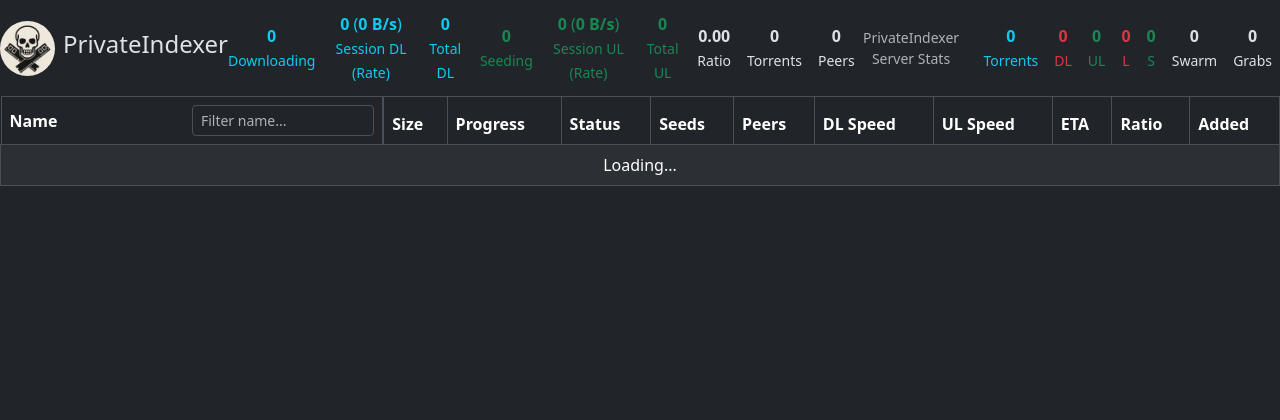
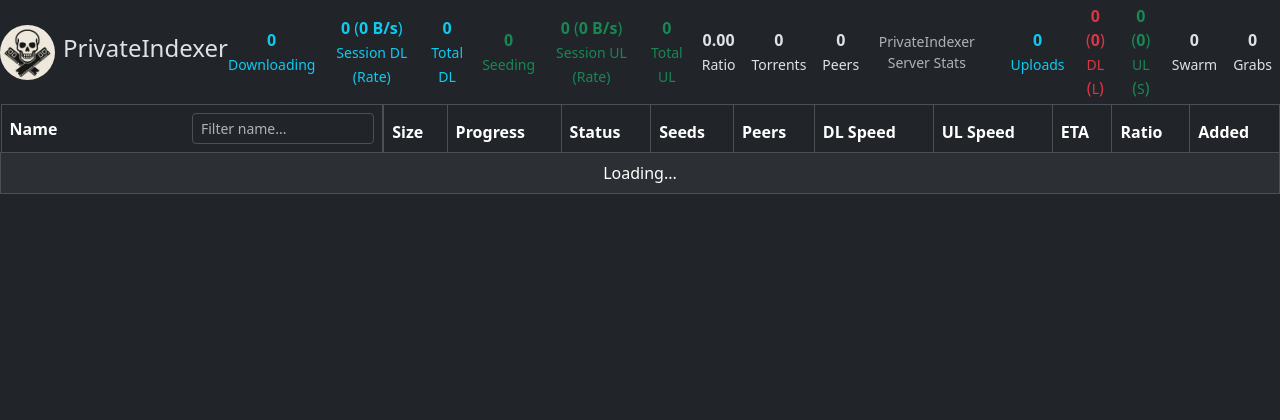
Before and after one commit to HumeHouse/privateindexer-client, a Python web app: template src/templates/dashboard.html in a window 1280 px wide. Shown: the top 420 px of the page. Run offline with Jinja, Linux system fonts and the light colour scheme; the template is opened without the code that fills it, so the values that code supplies are empty.

Commit message:
feat: modify dashboard - move leech/seed server stats into DL/UL column

```diff
--- a/src/templates/dashboard.html
+++ b/src/templates/dashboard.html
@@ -207,19 +207,17 @@
                 <small class="text-muted d-block">PrivateIndexer Server Stats</small>
             </div>
             <div class="text-center text-info">
-                <span class="fw-bold" id="torrents-added">0</span><br><small>Torrents</small>
+                <span class="fw-bold" id="torrents-added">0</span><br><small>Uploads</small>
             </div>
             <div class="text-center text-danger">
-                <span class="fw-bold" id="total-download">0</span><br><small>DL</small>
+                <span class="fw-bold" id="total-download">0</span> (<span class="fw-bold"
+                                                                          id="currently-leeching">0</span>)
+                <br><small>DL</small> (<small>L</small>)
             </div>
             <div class="text-center text-success">
-                <span class="fw-bold" id="total-upload">0</span><br><small>UL</small>
-            </div>
-            <div class="text-center text-danger">
-                <span class="fw-bold" id="currently-leeching">0</span><br><small>L</small>
-            </div>
-            <div class="text-center text-success">
-                <span class="fw-bold" id="currently-seeding">0</span><br><small>S</small>
+                <span class="fw-bold" id="total-upload">0</span> (<span class="fw-bold"
+                                                                        id="currently-seeding">0</span>)
+                <br><small>UL</small> (<small>S</small>)
             </div>
             <div class="text-center">
                 <span class="fw-bold" id="peers-total">0</span><br><small>Swarm</small>
```
